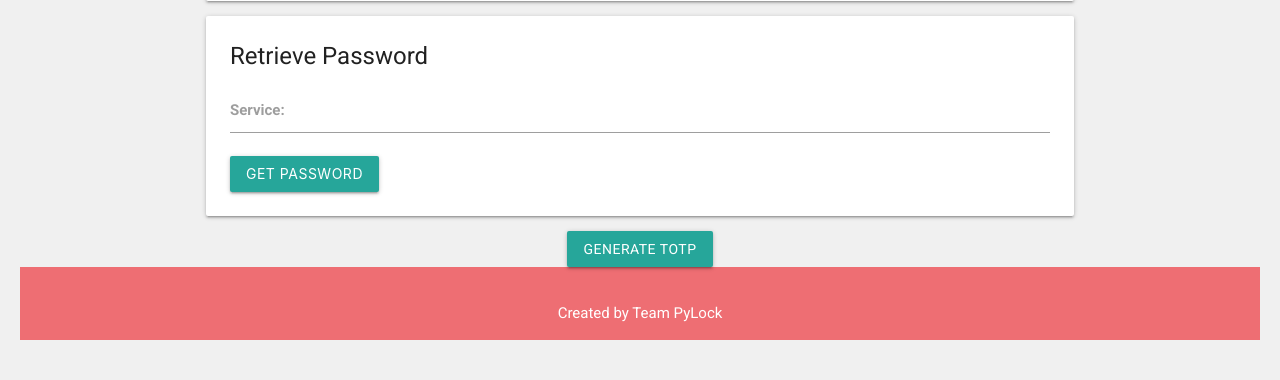
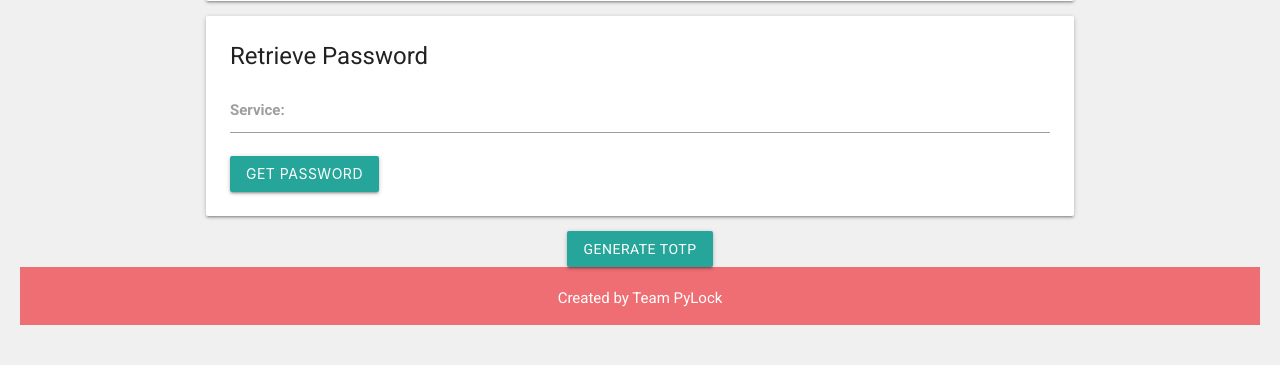
Before and after one commit to harshil748/PyLock, a Flask app: page / in a window 1280 px wide. Shown: the part 544-924 px from the top of the page. Run offline with Flask 3, Linux system fonts and the light colour scheme.

Commit message:
removed padding

```diff
--- a/templates/index.html
+++ b/templates/index.html
@@ -61,7 +61,7 @@
         <div class="container">
             <div class="row">
                 <div class="col s12">
-                    <p class="center-align">Created by Team PyLock</p>
+                    <p class="center-align" style="margin-top: 0;">Created by Team PyLock</p>
                 </div>
             </div>
         </div>
```
